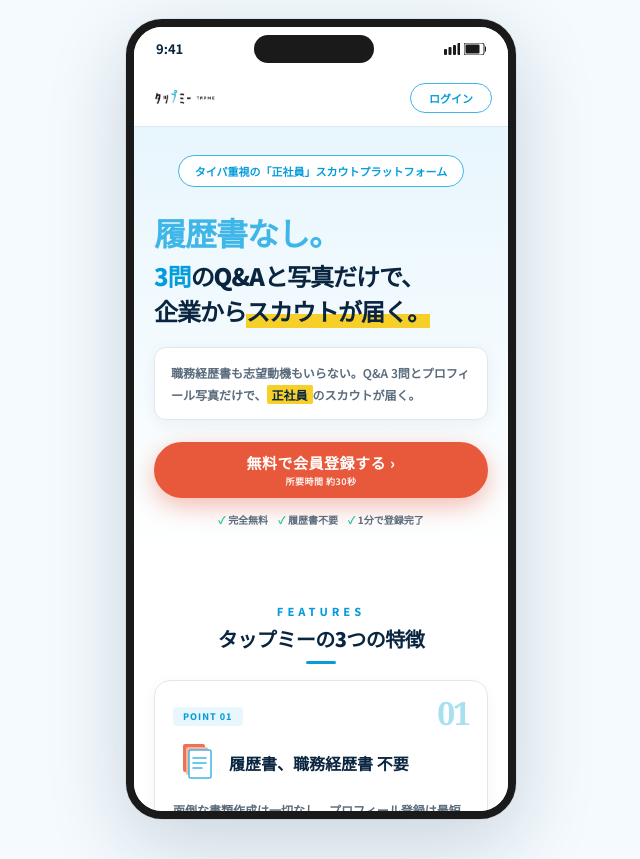
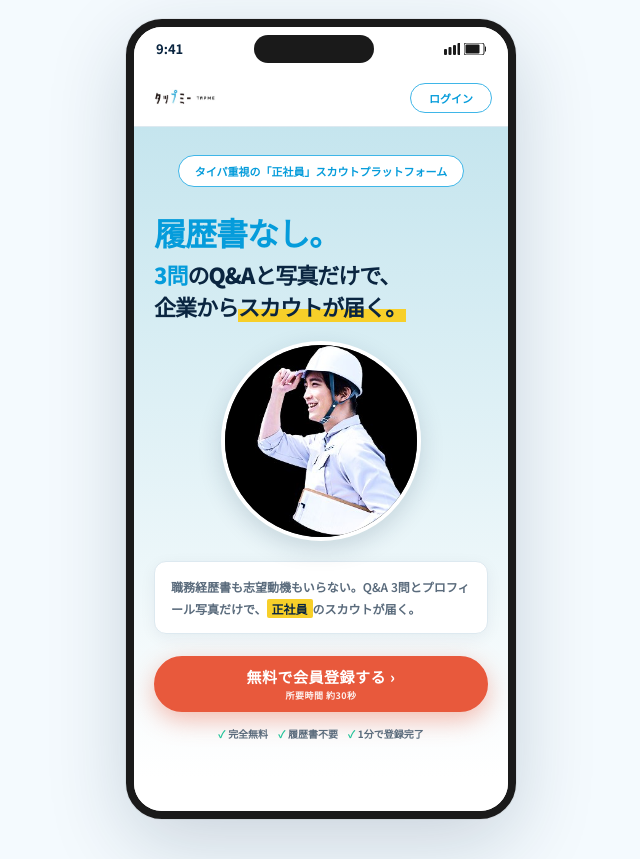
Before and after one commit to nnakatsuka/mota-fs-mock, a React (Vite) app: page /register-step4 in a window 1280 px wide. Shown: the part 185-1044 px from the top of the page, without its empty margins (319-959 px from the left). Built offline with nearby package versions, Linux system fonts and the light colour scheme.

Commit message:
Update TopLP.jsx

```diff
--- a/src/mocks/TopLP.jsx
+++ b/src/mocks/TopLP.jsx
@@ -1,14 +1,26 @@
 import { useState } from "react";
 import { useNavigate } from "react-router-dom";
 import logoUrl from "../assets/tapme-logo.png";
+import heroWorker from "../assets/hero-worker.png";
+import bottomWoman from "../assets/bottom-woman.png";
+import feature01 from "../assets/feature-01.svg";
+import feature02 from "../assets/feature-02.svg";
+import feature03 from "../assets/feature-03.svg";
+import voice01 from "../assets/voice-01.svg";
+import voice02 from "../assets/voice-02.svg";
+import voice03 from "../assets/voice-03.svg";
 
+// ==========================================================================
+// Theme (Figma準拠)
+// ==========================================================================
 const PRIMARY = "#3FB6E8";
 const PRIMARY_DARK = "#059CDB";
 const PRIMARY_LIGHT = "#A9E0F0";
 const PRIMARY_BG = "#E8F6FD";
+const HERO_BG = "#C5E5EE";          // Figmaのヒーロー背景ライトブルー（仮値）
+const HOW_BG = "#E8F6FD";           // HOW IT WORKS背景もライトブルー基調に
 const ACCENT_YELLOW = "#F7CF29";
 const CTA = "#E8593C";
-const CTA_DARK = "#C44529";
 const SUCCESS = "#22C39A";
 const NAVY = "#0A2540";
 const BG = "#F4FAFE";
@@ -21,63 +33,26 @@
 // データ
 // ==========================================================================
 
-// イラスト風アイコン (SVGで再現)
-const FeatureIcon01 = () => (
-  // 書類アイコン (赤・水色のレイヤー)
-  <svg width="46" height="46" viewBox="0 0 46 46" fill="none">
-    <rect x="10" y="6" width="22" height="28" rx="2" fill="#E8593C" opacity="0.85"/>
-    <rect x="13" y="9" width="22" height="28" rx="2" fill="#FFB39B"/>
-    <rect x="16" y="12" width="22" height="28" rx="2" fill="#fff" stroke="#3FB6E8" strokeWidth="1.5"/>
-    <line x1="20" y1="20" x2="33" y2="20" stroke="#3FB6E8" strokeWidth="1.5" strokeLinecap="round"/>
-    <line x1="20" y1="25" x2="33" y2="25" stroke="#3FB6E8" strokeWidth="1.5" strokeLinecap="round"/>
-    <line x1="20" y1="30" x2="29" y2="30" stroke="#3FB6E8" strokeWidth="1.5" strokeLinecap="round"/>
-  </svg>
-);
-
-const FeatureIcon02 = () => (
-  // 吹き出しアイコン (水色)
-  <svg width="46" height="46" viewBox="0 0 46 46" fill="none">
-    <path d="M8 12 Q8 8 12 8 L34 8 Q38 8 38 12 L38 26 Q38 30 34 30 L20 30 L13 36 L13 30 L12 30 Q8 30 8 26 Z"
-      fill="#3FB6E8" opacity="0.25"/>
-    <path d="M11 9 Q11 5 15 5 L37 5 Q41 5 41 9 L41 23 Q41 27 37 27 L23 27 L16 33 L16 27 L15 27 Q11 27 11 23 Z"
-      fill="#fff" stroke="#3FB6E8" strokeWidth="2"/>
-    <circle cx="22" cy="16" r="1.5" fill="#3FB6E8"/>
-    <circle cx="28" cy="16" r="1.5" fill="#3FB6E8"/>
-    <circle cx="34" cy="16" r="1.5" fill="#3FB6E8"/>
-  </svg>
-);
-
-const FeatureIcon03 = () => (
-  // 受信ボックス・矢印アイコン
-  <svg width="46" height="46" viewBox="0 0 46 46" fill="none">
-    <rect x="6" y="22" width="34" height="18" rx="2" fill="#FFB39B"/>
-    <rect x="6" y="22" width="34" height="6" rx="2" fill="#E8593C"/>
-    <path d="M23 8 L23 18 M19 14 L23 18 L27 14"
-      stroke="#3FB6E8" strokeWidth="2.5" strokeLinecap="round" strokeLinejoin="round"/>
-    <rect x="14" y="30" width="18" height="2" rx="1" fill="#fff"/>
-  </svg>
-);
-
 const FEATURES = [
   {
     n: "01",
     title: "履歴書、職務経歴書 不要",
     desc: "面倒な書類作成は一切なし。プロフィール登録は最短30秒で完了します。氏名・住所・経歴は選択式で入力できます。",
-    Icon: FeatureIcon01,
+    img: feature01,
     chips: ["✓ 書類作成 0分", "✓ 選択式入力で簡単", "✓ 下書き保存OK"],
   },
   {
     n: "02",
     title: "Q&A 3問で自己PR",
     desc: "ため口でも大丈夫。AIが自動で敬語に変換します。志望動機を考えなくても、あなたらしさが企業に伝わります。",
-    Icon: FeatureIcon02,
+    img: feature02,
     chips: ["✓ ため口でOK", "✓ AIが敬語変換", "✓ 修正もカンタン"],
   },
   {
     n: "03",
     title: "企業からスカウトが届く",
     desc: "あなたが応募する手間はなし。プロフィールを見た企業から直接スカウトが届きます。気になる企業だけ返信すればOK。",
-    Icon: FeatureIcon03,
+    img: feature03,
     chips: ["✓ 待つだけ採用", "✓ 最短即日でスカウト", "✓ ピンと来たものだけ返信"],
   },
 ];
@@ -87,21 +62,21 @@
     name: "20代女性 / 飲食",
     title: "履歴書を書かずに済んだ",
     content: "前職を辞めてから3社の転職サービスを使ったけど、履歴書も職務経歴書も書かなくていいのはタップミーだけ。Q&Aもため口でOKで、AIが自動で敬語に直してくれるからラクでした。",
-    avatar: "👩",
+    avatar: voice01,
     rating: 5,
   },
   {
     name: "30代男性 / 介護",
     title: "登録3日で5件のスカウト",
     content: "プロフィール写真と動画を載せたら、登録した翌日からスカウトが3件来ました。自分から応募しなくても何社かから来てくれるので応募の手間が省けるし、選考もスムーズでした。",
-    avatar: "👨",
+    avatar: voice02,
     rating: 5,
   },
   {
     name: "20代女性 / 小売",
     title: "人柄を見てもらえた",
     content: "学歴やスキルだけで判断されるのが嫌だったけど、タップミー経由のQ&Aで自分の人柄を伝えられたのか、面接前から「いいな」と言ってもらえる企業に出会えました。",
-    avatar: "👩‍🦰",
+    avatar: voice03,
     rating: 5,
   },
 ];
@@ -194,6 +169,27 @@
   );
 }
 
+// 写真を丸型クリップで表示するコンポーネント（背景黒を吸収）
+function CircleImage({ src, size = 200, alt = "" }) {
+  return (
+    <div style={{
+      width: size, height: size,
+      borderRadius: "50%",
+      overflow: "hidden",
+      border: `4px solid #fff`,
+      boxShadow: "0 8px 24px rgba(10,37,64,0.15)",
+      background: "#1a1a1a",
+      flexShrink: 0,
+    }}>
+      <img src={src} alt={alt} style={{
+        width: "100%", height: "100%",
+        objectFit: "cover",
+        objectPosition: "center top",
+      }} />
+    </div>
+  );
+}
+
 // ==========================================================================
 // MAIN
 // ==========================================================================
@@ -203,6 +199,7 @@
   const [openFaq, setOpenFaq] = useState(0);
 
   const handleRegister = () => navigate("/register");
+  const handleLogin = () => navigate("/login");
 
   return (
     <div style={{
@@ -238,7 +235,7 @@
               onClick={() => navigate("/")}
               style={{ height: 30, objectFit: "contain", cursor: "pointer" }}
             />
-            <button style={{
+            <button onClick={handleLogin} style={{
               padding: "6px 18px",
               background: "#fff", color: PRIMARY_DARK,
               border: `1.5px solid ${PRIMARY}`, borderRadius: 18,
@@ -250,12 +247,12 @@
           <div style={{ flex: 1, overflowY: "auto", background: "#fff" }}>
 
             {/* ===== HERO ===== */}
-           <div style={{
+            <div style={{
               padding: "28px 20px 36px",
-              background: `linear-gradient(180deg, ${PRIMARY_BG} 0%, #FFFFFF 100%)`,
+              background: `linear-gradient(180deg, ${HERO_BG} 0%, #FFFFFF 100%)`,
               textAlign: "left",
             }}>
-              {/* チップ（中央寄せのまま） */}
+              {/* チップ */}
               <div style={{ textAlign: "center", marginBottom: 22 }}>
                 <div style={{
                   display: "inline-block",
@@ -270,23 +267,23 @@
                 </div>
               </div>
 
-              {/* メインキャッチ（左寄せ・大きく） */}
+              {/* メインキャッチ */}
               <div style={{
                 fontSize: 28, fontWeight: 900,
                 lineHeight: 1.45, letterSpacing: -1,
                 marginBottom: 18,
               }}>
                 <div style={{
-                  color: PRIMARY,
+                  color: PRIMARY_DARK,
                   marginBottom: 4,
                   fontSize: 32,
                 }}>
                   履歴書なし。
                 </div>
-                <div style={{ color: NAVY, fontSize: 24 }}>
+                <div style={{ color: NAVY, fontSize: 22 }}>
                   <span style={{ color: PRIMARY_DARK }}>3問</span>のQ&Aと写真だけで、
                 </div>
-                <div style={{ color: NAVY, fontSize: 24 }}>
+                <div style={{ color: NAVY, fontSize: 22 }}>
                   企業から
                   <span style={{
                     background: `linear-gradient(transparent 60%, ${ACCENT_YELLOW} 60%)`,
@@ -295,7 +292,14 @@
                 </div>
               </div>
 
-             {/* 説明文（白い角丸ボックスで囲む） */}
+              {/* 男性写真（丸型クリップで黒背景吸収） */}
+              <div style={{
+                display: "flex", justifyContent: "center", marginBottom: 20,
+              }}>
+                <CircleImage src={heroWorker} size={200} alt="現場で働く人" />
+              </div>
+
+              {/* 説明文 */}
               <div style={{
                 background: "#fff",
                 borderRadius: 12,
@@ -315,7 +319,7 @@
                 </div>
               </div>
 
-              {/* CTA（赤） */}
+              {/* CTA */}
               <button onClick={handleRegister} style={{
                 width: "100%", height: 56,
                 background: CTA, color: "#fff",
@@ -375,7 +379,7 @@
                     lineHeight: 1,
                   }}>{f.n}</div>
 
-                  {/* POINTバッジ（水色背景・青字） */}
+                  {/* POINTバッジ */}
                   <div style={{
                     display: "inline-block",
                     fontSize: 9, fontWeight: 800,
@@ -386,12 +390,14 @@
                     marginBottom: 12,
                   }}>POINT {f.n}</div>
 
-                  {/* タイトル + アイコン (添付ではアイコンが先) */}
+                  {/* タイトル + Figmaイラスト */}
                   <div style={{
-                    display: "flex", alignItems: "center", gap: 10, marginBottom: 10,
+                    display: "flex", alignItems: "center", gap: 12, marginBottom: 10,
                   }}>
-                    <div style={{ flexShrink: 0 }}>
-                      <f.Icon />
+                    <div style={{ flexShrink: 0, width: 64, height: 56,
+                      display: "flex", alignItems: "center", justifyContent: "center" }}>
+                      <img src={f.img} alt={f.title}
+                        style={{ width: "100%", height: "100%", objectFit: "contain" }} />
                     </div>
                     <div style={{
                       flex: 1,
@@ -409,7 +415,7 @@
                     {f.desc}
                   </div>
 
-                  {/* チップ（水色枠の角丸タグ） */}
+                  {/* チップ */}
                   <div style={{ display: "flex", flexWrap: "wrap", gap: 6 }}>
                     {f.chips.map(c => (
                       <span key={c} style={{
@@ -443,12 +449,14 @@
                     display: "flex", alignItems: "center", gap: 10, marginBottom: 8,
                   }}>
                     <div style={{
-                      width: 36, height: 36, borderRadius: 18,
-                      background: `linear-gradient(135deg, ${PRIMARY} 0%, ${PRIMARY_DARK} 100%)`,
+                      width: 44, height: 44, borderRadius: 22,
+                      background: PRIMARY_BG,
                       display: "flex", alignItems: "center", justifyContent: "center",
-                      fontSize: 16, color: "#fff", flexShrink: 0,
+                      flexShrink: 0, padding: 4,
+                      border: `1.5px solid ${PRIMARY}33`,
                     }}>
-                      {v.avatar}
+                      <img src={v.avatar} alt={v.name}
+                        style={{ width: "100%", height: "100%", objectFit: "contain" }} />
                     </div>
                     <div style={{ flex: 1, minWidth: 0 }}>
                       <div style={{ fontSize: 9, fontWeight: 700, color: TEXT_SUB, marginBottom: 2 }}>
@@ -481,17 +489,18 @@
             {/* ===== HOW IT WORKS ===== */}
             <div style={{
               padding: "40px 20px",
-              background: NAVY,
+              background: HOW_BG,
             }}>
-              <SectionLabel en="HOW IT WORKS" jp="ご利用の流れ" light />
+              <SectionLabel en="HOW IT WORKS" jp="ご利用の流れ" />
 
               {HOW_IT_WORKS.map((s, i) => (
                 <div key={s.n} style={{
-                  background: "rgba(255,255,255,0.06)",
-                  border: `1px solid rgba(255,255,255,0.1)`,
+                  background: "#fff",
+                  border: `1px solid ${BORDER}`,
                   borderRadius: 12, padding: "14px 16px",
                   marginBottom: 8,
                   display: "flex", alignItems: "center", gap: 12,
+                  boxShadow: "0 2px 8px rgba(10,37,64,0.04)",
                 }}>
                   <div style={{
                     width: 44, height: 44, borderRadius: 22,
@@ -512,12 +521,12 @@
                       display: "flex", alignItems: "center", gap: 6, marginBottom: 4,
                     }}>
                       <span style={{ fontSize: 14 }}>{s.icon}</span>
-                      <span style={{ fontSize: 13, fontWeight: 800, color: "#fff" }}>
+                      <span style={{ fontSize: 13, fontWeight: 800, color: NAVY }}>
                         {s.title}
                       </span>
                     </div>
                     <div style={{
-                      fontSize: 10, color: PRIMARY_LIGHT, lineHeight: 1.6, fontWeight: 500,
+                      fontSize: 10, color: TEXT_SUB, lineHeight: 1.6, fontWeight: 500,
                     }}>
                       {s.desc}
                     </div>
@@ -601,10 +610,10 @@
               })}
             </div>
 
-            {/* ===== JOIN US ===== */}
+            {/* ===== JOIN US（女性写真込み） ===== */}
             <div style={{
               padding: "40px 20px 32px",
-              background: `linear-gradient(180deg, #FFFFFF 0%, ${PRIMARY_BG} 100%)`,
+              background: `linear-gradient(180deg, #FFFFFF 0%, ${HERO_BG} 100%)`,
               textAlign: "center",
             }}>
               <div style={{
@@ -614,13 +623,20 @@
 
               <div style={{
                 fontSize: 22, fontWeight: 900, color: NAVY,
-                lineHeight: 1.4, marginBottom: 8,
+                lineHeight: 1.4, marginBottom: 16,
                 letterSpacing: -0.5,
               }}>
                 さあ、はじめよう。<br/>
                 <span style={{
                   background: `linear-gradient(transparent 60%, ${ACCENT_YELLOW} 60%)`,
                 }}>履歴書なしの仕事探し</span>
+              </div>
+
+              {/* 女性写真（丸型クリップ） */}
+              <div style={{
+                display: "flex", justifyContent: "center", marginBottom: 20,
+              }}>
+                <CircleImage src={bottomWoman} size={180} alt="タップミー利用者" />
               </div>
 
               <div style={{
@@ -652,7 +668,7 @@
               <div style={{
                 fontSize: 10, color: TEXT_SUB, marginTop: 8,
               }}>
-                既にアカウントをお持ちの方は <span style={{
+                既にアカウントをお持ちの方は <span onClick={handleLogin} style={{
                   color: PRIMARY_DARK, fontWeight: 700, textDecoration: "underline",
                   cursor: "pointer",
                 }}>ログイン</span>
```
